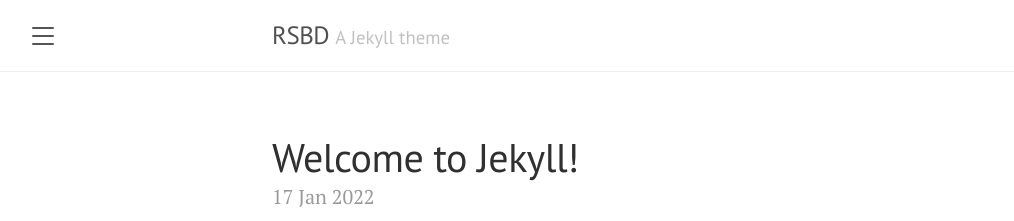
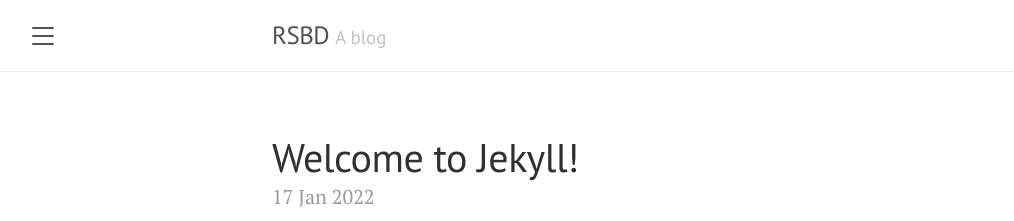
Before and after one commit to spkane31/spkane31.github.io, a Jekyll site: the page built from docs/index.html, in a window 1280 px wide and 900 px high. Shown: the top 221 px of the window, without its empty margins (8-1022 px from the left). Built offline with Jekyll 4.4.1, drawn with Linux system fonts in a browser that asks for light colours; the list of posts is cut into pages by our own code.

Commit message:
small changes

```diff
--- a/docs/_config.yml
+++ b/docs/_config.yml
@@ -1,22 +1,22 @@
 # Setup
-title:               RSBD
-tagline:             'A Jekyll theme'
-description:         'A reserved <a href="https://jekyllrb.com" target="_blank">Jekyll</a> theme that places the utmost gravity on content with a hidden drawer. Made by <a href="https://twitter.com/mdo" target="_blank">@mdo</a>.'
-url:                 https://rsbd.us
-baseurl:             ''
-paginate:            5
-permalink:           pretty
+title: RSBD
+tagline: "A blog"
+description: 'A reserved <a href="https://jekyllrb.com" target="_blank">Jekyll</a> theme that places the utmost gravity on content with a hidden drawer. Made by <a href="https://twitter.com/mdo" target="_blank">@mdo</a>.'
+url: https://rsbd.us
+baseurl: ""
+paginate: 5
+permalink: pretty
 
 # About/contact
 author:
-  name:              Sean Kane
-  url:               https://twitter.com/seankane942
-  email:             spkane31@gmail.com
+  name: Sean Kane
+  url: https://twitter.com/seankane942
+  email: spkane31@gmail.com
 
 # Gems
 plugins:
   - jekyll-paginate
 
 # Custom vars
-version:             1.1.0
+version: 1.1.0
 google_analytics_id: #UA-XXXX-Y
--- a/docs/_includes/sidebar.html
+++ b/docs/_includes/sidebar.html
@@ -1,6 +1,6 @@
 <!-- Target for toggling the sidebar `.sidebar-checkbox` is for regular
      styles, `#sidebar-checkbox` for behavior. -->
-<input type="checkbox" class="sidebar-checkbox" id="sidebar-checkbox">
+<input type="checkbox" class="sidebar-checkbox" id="sidebar-checkbox" />
 
 <!-- Toggleable sidebar -->
 <div class="sidebar" id="sidebar">
@@ -9,29 +9,25 @@
   </div>
 
   <nav class="sidebar-nav">
-    <a class="sidebar-nav-item{% if page.title == 'Home' %} active{% endif %}" href="{{ '/' | absolute_url }}">Home</a>
+    <a
+      class="sidebar-nav-item{% if page.title == 'Home' %} active{% endif %}"
+      href="{{ '/' | absolute_url }}"
+      >Home</a
+    >
 
-    {% comment %}
-      The code below dynamically generates a sidebar nav of pages with
-      `layout: page` in the front-matter. See readme for usage.
-    {% endcomment %}
-
-    {% assign pages_list = site.pages | sort:"url" %}
-    {% for node in pages_list %}
-      {% if node.title != null %}
-        {% if node.layout == "page" %}
-          <a class="sidebar-nav-item{% if page.url == node.url %} active{% endif %}" href="{{ node.url | absolute_url }}">{{ node.title }}</a>
-        {% endif %}
-      {% endif %}
-    {% endfor %}
-
-    <!-- <a class="sidebar-nav-item" href="{{ site.github.repo }}/archive/v{{ site.version }}.zip">Download</a> -->
-    <a class="sidebar-nav-item" href="https://cc-rankings.com">CC Rankings</a>
+    {% comment %} The code below dynamically generates a sidebar nav of pages
+    with `layout: page` in the front-matter. See readme for usage. {% endcomment
+    %} {% assign pages_list = site.pages | sort:"url" %} {% for node in
+    pages_list %} {% if node.title != null %} {% if node.layout == "page" %}
+    <a
+      class="sidebar-nav-item{% if page.url == node.url %} active{% endif %}"
+      href="{{ node.url | absolute_url }}"
+      >{{ node.title }}</a
+    >
+    {% endif %} {% endif %} {% endfor %}
   </nav>
 
   <div class="sidebar-item">
-    <p>
-      &copy; {{ site.time | date: '%Y' }}. All rights reserved.
-    </p>
+    <p>&copy; {{ site.time | date: '%Y' }}. All rights reserved.</p>
   </div>
 </div>
```
